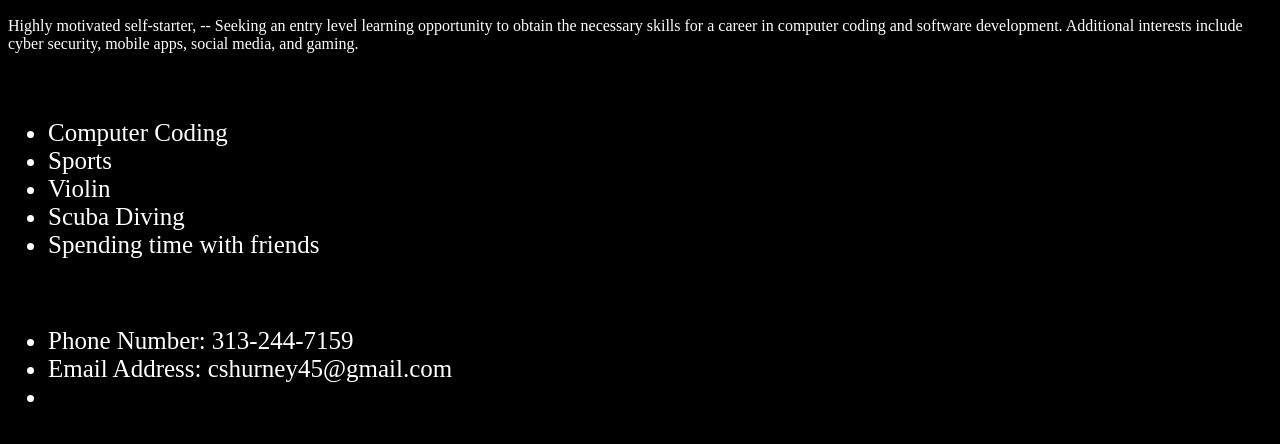
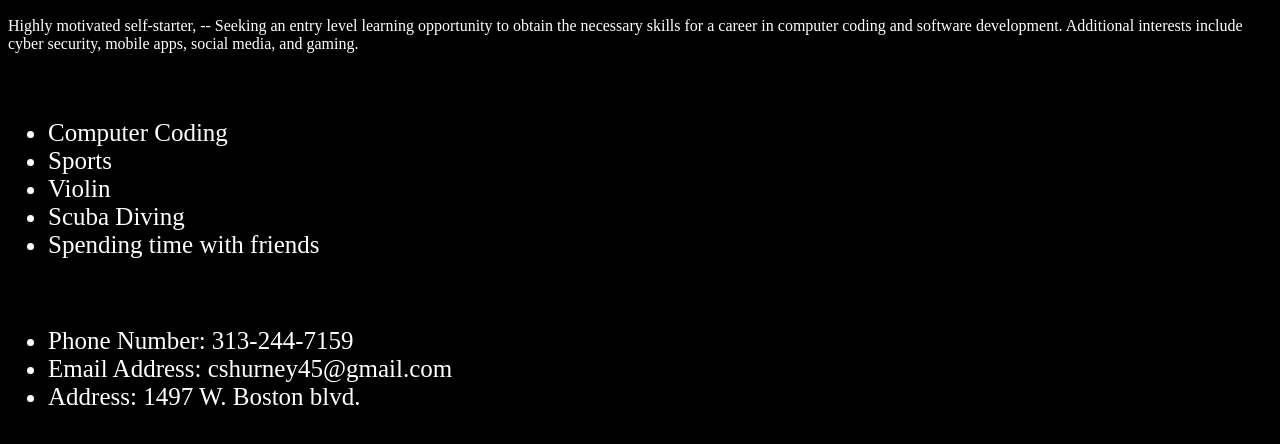
Before and after one commit to cshurney/Lab1, a plain HTML site: page about.html in a window 1280 px wide. Shown: the part 566-1010 px from the top of the page. Drawn offline with Linux system fonts and the light colour scheme.

Commit message:
Update about.html

```diff
--- a/about.html
+++ b/about.html
@@ -30,7 +30,7 @@
 <ul>
 <li>Phone Number: 313-244-7159</li>
 <li>Email Address: cshurney45@gmail.com</li>
-<li></li>
+<li>Address: 1497 W. Boston blvd.</li>
 </ul>
   </body>
 </html>
```
